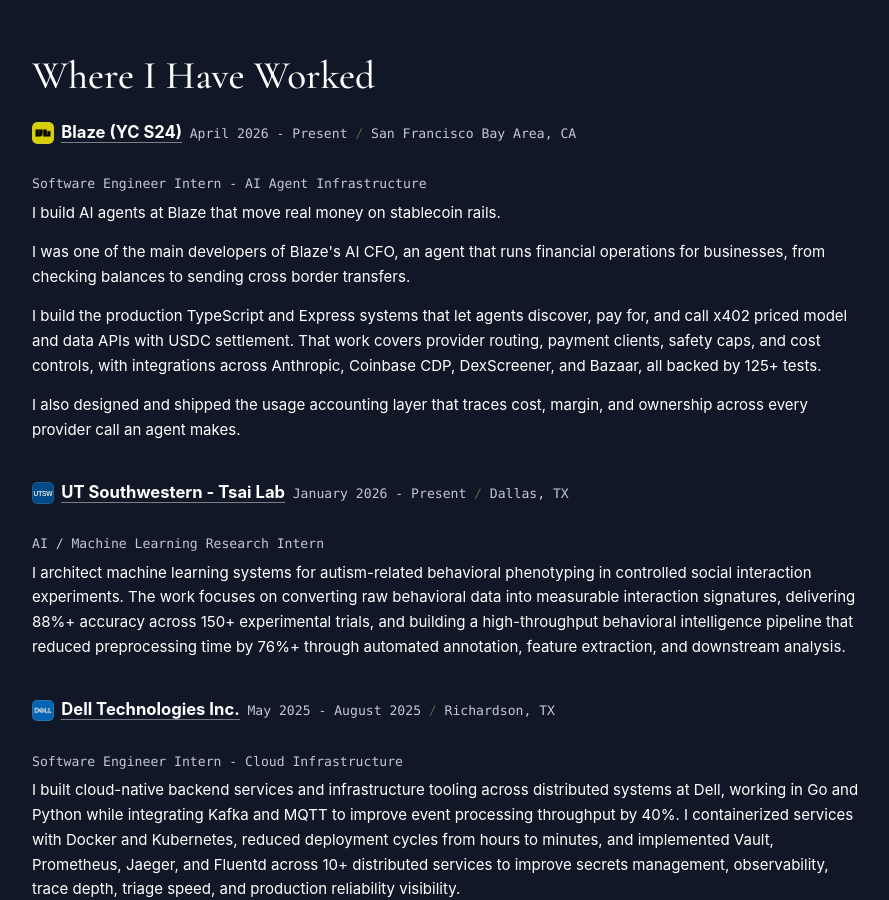
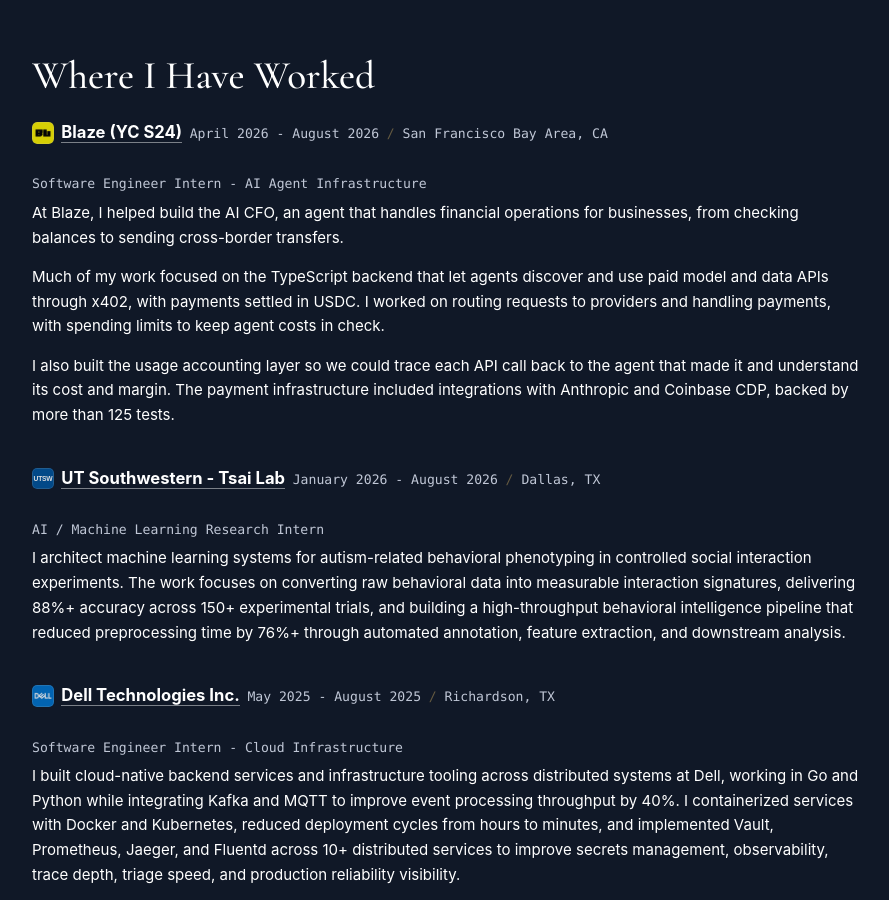
Before and after one commit to suhaasgaddala/personalwebsite, a Next.js app: page / in a window 1280 px wide. Shown: the part 1900-2800 px from the top of the page, without its empty margins (96-985 px from the left). Built offline with nearby package versions, Linux system fonts and the light colour scheme.

Commit message:
Refine Blaze description and update internship dates

```diff
--- a/data/experience.ts
+++ b/data/experience.ts
@@ -4,22 +4,20 @@
     href: "https://blaze.money",
     logo: "/logos/blaze.png",
     role: "Software Engineer Intern - AI Agent Infrastructure",
-    dates: "April 2026 - Present",
+    dates: "April 2026 - August 2026",
     location: "San Francisco Bay Area, CA",
-    summary: `I build AI agents at Blaze that move real money on stablecoin rails.
+    summary: `At Blaze, I helped build the AI CFO, an agent that handles financial operations for businesses, from checking balances to sending cross-border transfers.
 
-I was one of the main developers of Blaze's AI CFO, an agent that runs financial operations for businesses, from checking balances to sending cross border transfers.
+Much of my work focused on the TypeScript backend that let agents discover and use paid model and data APIs through x402, with payments settled in USDC. I worked on routing requests to providers and handling payments, with spending limits to keep agent costs in check.
 
-I build the production TypeScript and Express systems that let agents discover, pay for, and call x402 priced model and data APIs with USDC settlement. That work covers provider routing, payment clients, safety caps, and cost controls, with integrations across Anthropic, Coinbase CDP, DexScreener, and Bazaar, all backed by 125+ tests.
-
-I also designed and shipped the usage accounting layer that traces cost, margin, and ownership across every provider call an agent makes.`
+I also built the usage accounting layer so we could trace each API call back to the agent that made it and understand its cost and margin. The payment infrastructure included integrations with Anthropic and Coinbase CDP, backed by more than 125 tests.`
   },
   {
     company: "UT Southwestern - Tsai Lab",
     href: "https://labs.utsouthwestern.edu/tsai-lab/research",
     logo: "/logos/utsw.svg",
     role: "AI / Machine Learning Research Intern",
-    dates: "January 2026 - Present",
+    dates: "January 2026 - August 2026",
     location: "Dallas, TX",
     summary:
       "I architect machine learning systems for autism-related behavioral phenotyping in controlled social interaction experiments. The work focuses on converting raw behavioral data into measurable interaction signatures, delivering 88%+ accuracy across 150+ experimental trials, and building a high-throughput behavioral intelligence pipeline that reduced preprocessing time by 76%+ through automated annotation, feature extraction, and downstream analysis."
```
